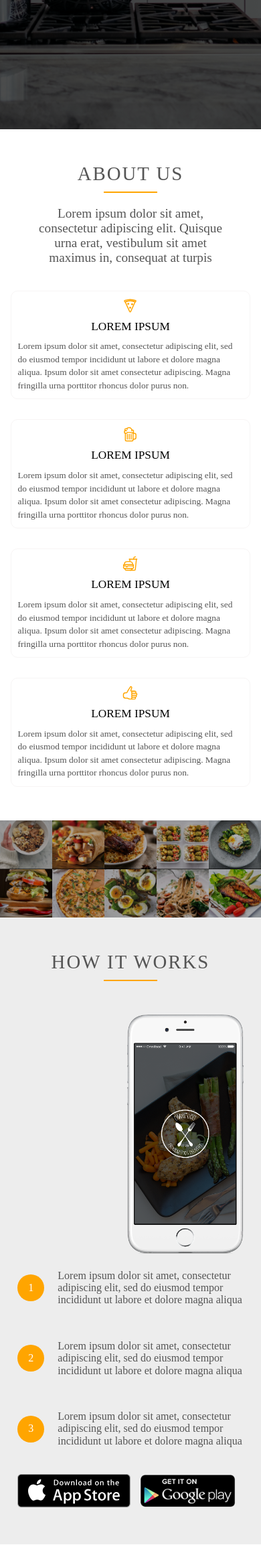
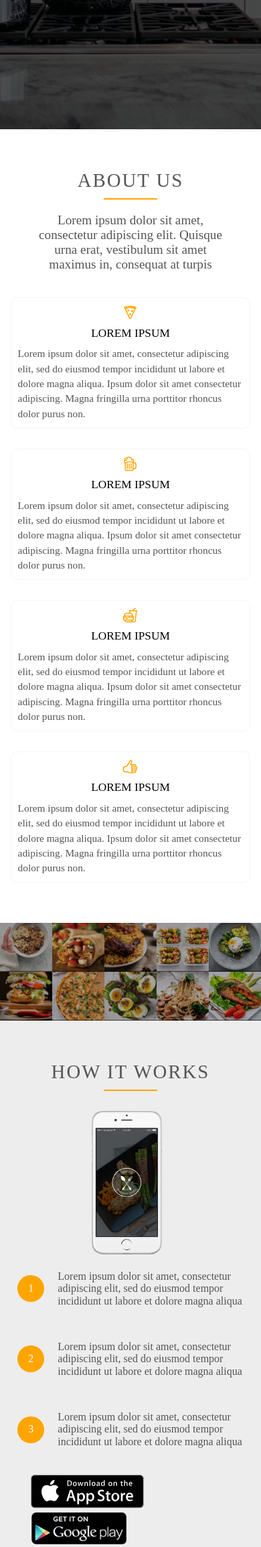
Before and after one commit to williamgyasi/TastyKitchen, a PHP site: page /index.html in a window 390 px wide. Shown: the part 651-2961 px from the top of the page at 67% size. Run offline with PHP 8.4, Linux system fonts and the light colour scheme; some libraries are stand-ins or nearby versions.

Commit message:
CIte Refractor

```diff
--- a/css/style.css
+++ b/css/style.css
@@ -527,7 +527,7 @@
         font-size: 18px;
     }
     section{
-        padding: 70px 0;
+        padding: 80px 0;
     }
     .long-copy{
         width: 80%;
@@ -566,7 +566,7 @@
         font-size: 16px;
     }
     section{
-        padding: 50px 0;
+        padding: 60px 0;
     }
     .row{
         padding: 0 4%;
@@ -584,6 +584,12 @@
     h2{
         font-size: 180%;
     }
+
+    .about-items p {
+        font-size: 80%;
+        line-height: 145%;
+        font-weight: 300;
+    }
     .long-copy{
         width: 80%;
         margin: 2% 10%;
@@ -597,9 +603,39 @@
         padding-left: 3%;
         margin-top: 5.5%;
     }
+    .steps-box:first-child {
+        text-align: center;
+        margin-top: 10px;
+    }
     .app-screen{
-        width: 50%;
+        width: 30%;
+
     }
+
+    .btn-app img {
+        height: 50px;
+        margin-right: 10px;
+
+    }
+    .btn-app img:first-child{
+        margin-left: 20px;
+    }
+    .city-box img {
+        margin-bottom: 5px;
+    }
+    .city-box{
+        margin-bottom: 3%;
+    }
+    .city-feature{
+        font-size: 100%;
+    }
+
+    .section-testimonials{
+        height: 750px;
+    }
+    ci
+
+
 
 
 }
```
